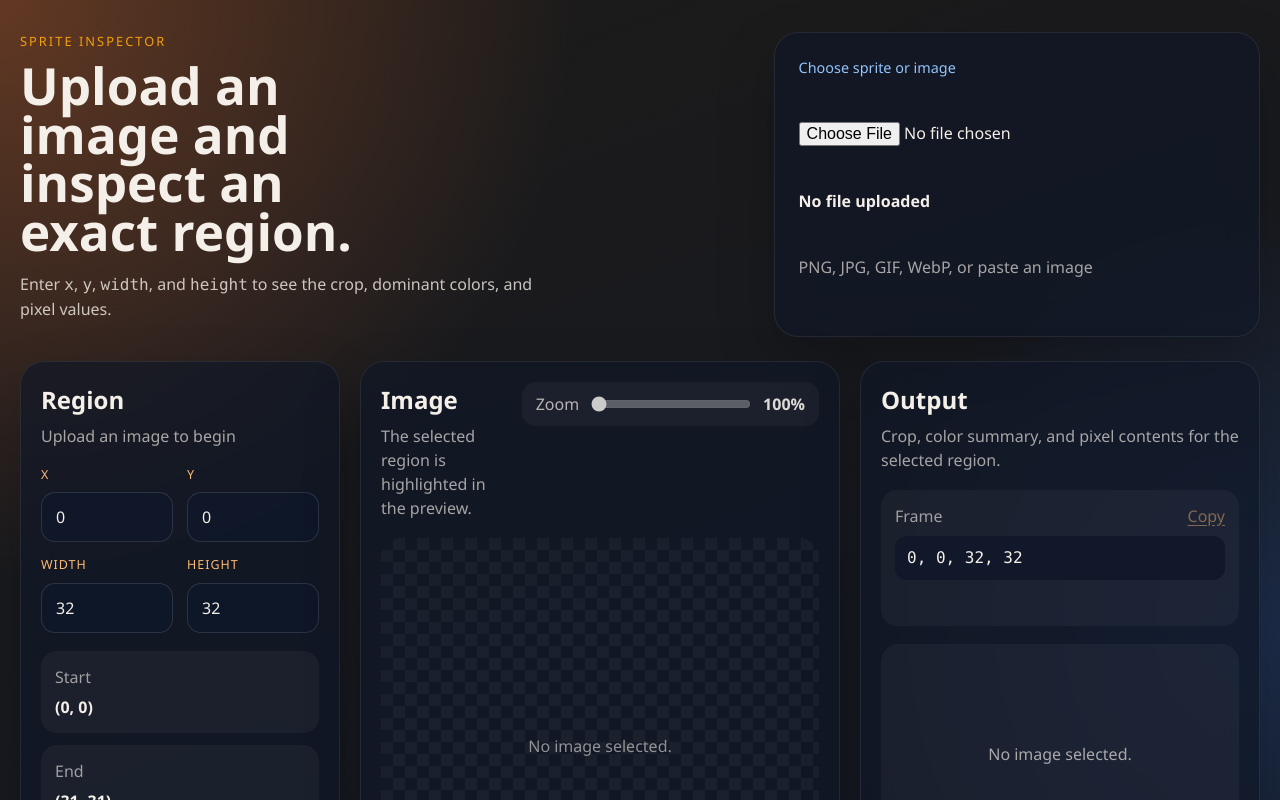
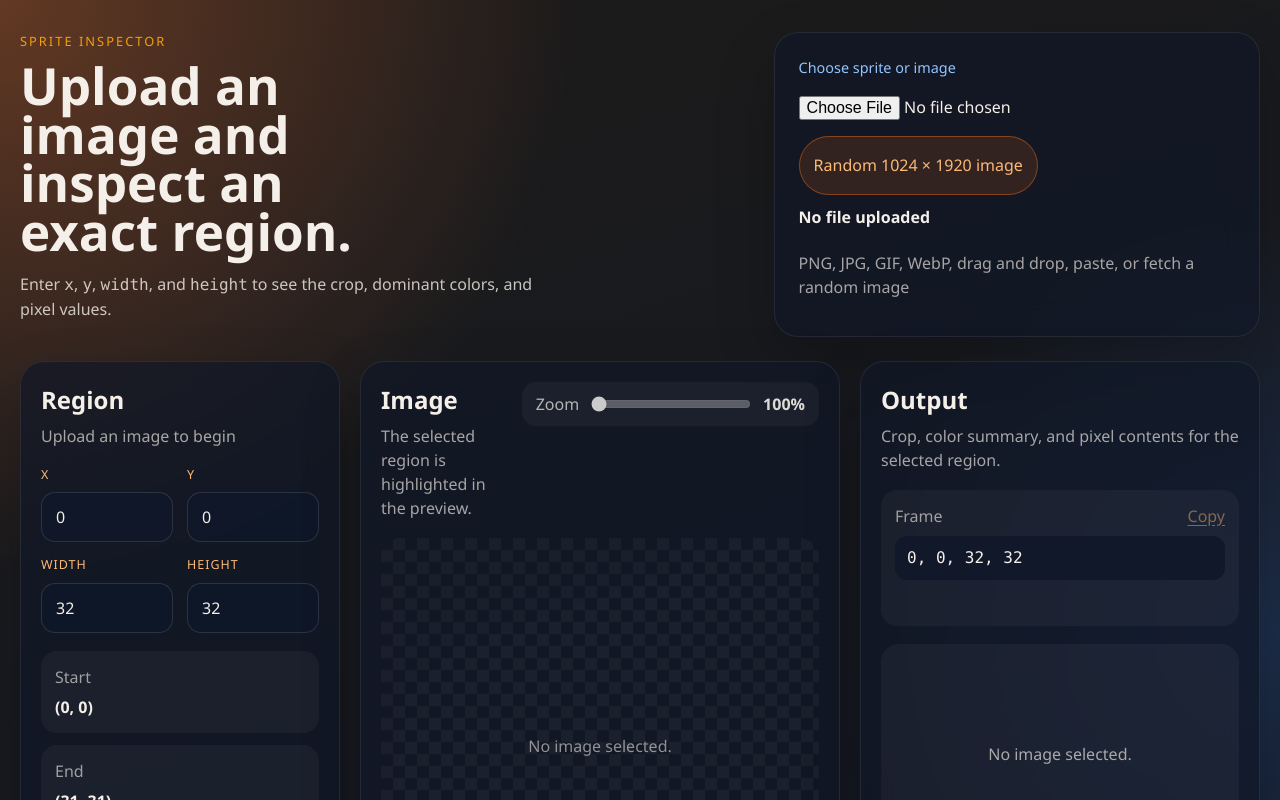
Before and after one commit to maglunde/sprite-inspector, a React (Vite) app: page / in a window 1280 px wide. Shown: the top 800 px of the page. Built offline with nearby package versions, Linux system fonts and the light colour scheme.

Commit message:
Add random image fetch action

```diff
--- a/src/App.jsx
+++ b/src/App.jsx
@@ -99,6 +99,8 @@ export default function App() {
   const [errorMessage, setErrorMessage] = useState('')
   const [copyStatus, setCopyStatus] = useState('')
   const [isDragActive, setIsDragActive] = useState(false)
+  const [isRandomLoading, setIsRandomLoading] = useState(false)
+  const [hasLoadedRandomImage, setHasLoadedRandomImage] = useState(false)
   const imageRef = useRef(null)
   const imageScrollRef = useRef(null)
   const imageSurfaceRef = useRef(null)
@@ -108,6 +110,7 @@ export default function App() {
   const interactionRef = useRef(null)
   const previousZoomRef = useRef(zoom)
   const dragDepthRef = useRef(0)
+  const randomRequestIdRef = useRef(0)
 
   const boundedSelection = useMemo(() => {
     if (!imageSize.width || !imageSize.height) {
@@ -299,6 +302,14 @@ export default function App() {
     }))
   }
 
+  function applyImageSource(nextImageSource, nextImageName) {
+    setErrorMessage('')
+    setCopyStatus('')
+    setImageName(nextImageName)
+    setZoom(1)
+    setImageSource(nextImageSource)
+  }
+
   function loadImageFile(file) {
     if (!file) {
       return
@@ -309,10 +320,44 @@ export default function App() {
       return
     }
 
+    setHasLoadedRandomImage(false)
+    applyImageSource(URL.createObjectURL(file), file.name?.trim() || 'Pasted image')
+  }
+
+  async function loadRandomImage() {
+    if (isRandomLoading) {
+      return
+    }
+
+    setIsRandomLoading(true)
     setErrorMessage('')
-    setImageName(file.name?.trim() || 'Pasted image')
-    setZoom(1)
-    setImageSource(URL.createObjectURL(file))
+
+    try {
+      randomRequestIdRef.current += 1
+      const requestId = randomRequestIdRef.current
+      const seed = `sprite-${Date.now()}-${requestId}`
+      const response = await fetch(`https://picsum.photos/seed/${seed}/1024/1920?request=${requestId}`, {
+        cache: 'no-store',
+        mode: 'cors',
+      })
+
+      if (!response.ok) {
+        throw new Error('Random image fetch failed')
+      }
+
+      const blob = await response.blob()
+
+      if (!blob.type.startsWith('image/')) {
+        throw new Error('Random image is not an image')
+      }
+
+      setHasLoadedRandomImage(true)
+      applyImageSource(URL.createObjectURL(blob), `Random image ${seed}`)
+    } catch {
+      setErrorMessage('Could not fetch a random image. Check your connection and try again.')
+    } finally {
+      setIsRandomLoading(false)
+    }
   }
 
   useEffect(() => {
@@ -598,20 +643,43 @@ export default function App() {
             the crop, dominant colors, and pixel values.
           </p>
         </div>
-        <label
+        <div
           className={`upload-card${isDragActive ? ' upload-card-active' : ''}`}
           onDragEnter={handleDragEnter}
           onDragOver={handleDragOver}
           onDragLeave={handleDragLeave}
           onDrop={handleDrop}
         >
-          <span className="upload-label">Choose sprite or image</span>
-          <input type="file" accept="image/*" onChange={handleUpload} />
+          <label className="upload-input-label" htmlFor="sprite-upload-input">
+            <span className="upload-label">Choose sprite or image</span>
+            <input
+              id="sprite-upload-input"
+              type="file"
+              accept="image/*"
+              onChange={handleUpload}
+            />
+          </label>
+          <div className="upload-actions">
+            <button
+              type="button"
+              className="upload-action-button"
+              onClick={loadRandomImage}
+              disabled={isRandomLoading}
+            >
+              {isRandomLoading
+                ? 'Loading random image...'
+                : hasLoadedRandomImage
+                  ? 'Load another random image'
+                  : 'Random 1024 × 1920 image'}
+            </button>
+          </div>
           <strong>{imageName}</strong>
           <span className="upload-hint">
-            {isDragActive ? 'Drop image here' : 'PNG, JPG, GIF, WebP, or paste an image'}
+            {isDragActive
+              ? 'Drop image here'
+              : 'PNG, JPG, GIF, WebP, drag and drop, paste, or fetch a random image'}
           </span>
-        </label>
+        </div>
       </section>
 
       {errorMessage ? <p className="error-message">{errorMessage}</p> : null}
--- a/src/styles.css
+++ b/src/styles.css
@@ -84,7 +84,6 @@ code {
   display: grid;
   gap: 10px;
   padding: 24px;
-  cursor: pointer;
   transition:
     border-color 140ms ease,
     background-color 140ms ease,
@@ -101,8 +100,43 @@ code {
   transform: translateY(-2px);
 }
 
-.upload-card input {
+.upload-input-label {
+  display: grid;
+  gap: 10px;
+  cursor: pointer;
+}
+
+.upload-input-label input {
   width: 100%;
+}
+
+.upload-actions {
+  display: flex;
+  justify-content: flex-start;
+}
+
+.upload-action-button {
+  border: 1px solid rgba(249, 115, 22, 0.42);
+  border-radius: 999px;
+  padding: 10px 14px;
+  background: rgba(249, 115, 22, 0.14);
+  color: #fdba74;
+  cursor: pointer;
+  transition:
+    background-color 140ms ease,
+    border-color 140ms ease,
+    transform 140ms ease;
+}
+
+.upload-action-button:hover:not(:disabled) {
+  background: rgba(249, 115, 22, 0.2);
+  border-color: rgba(249, 115, 22, 0.64);
+  transform: translateY(-1px);
+}
+
+.upload-action-button:disabled {
+  opacity: 0.6;
+  cursor: wait;
 }
 
 .upload-label {
```
Also changed, not shown: 1 other file (tests, documents, lock files or other folders).
